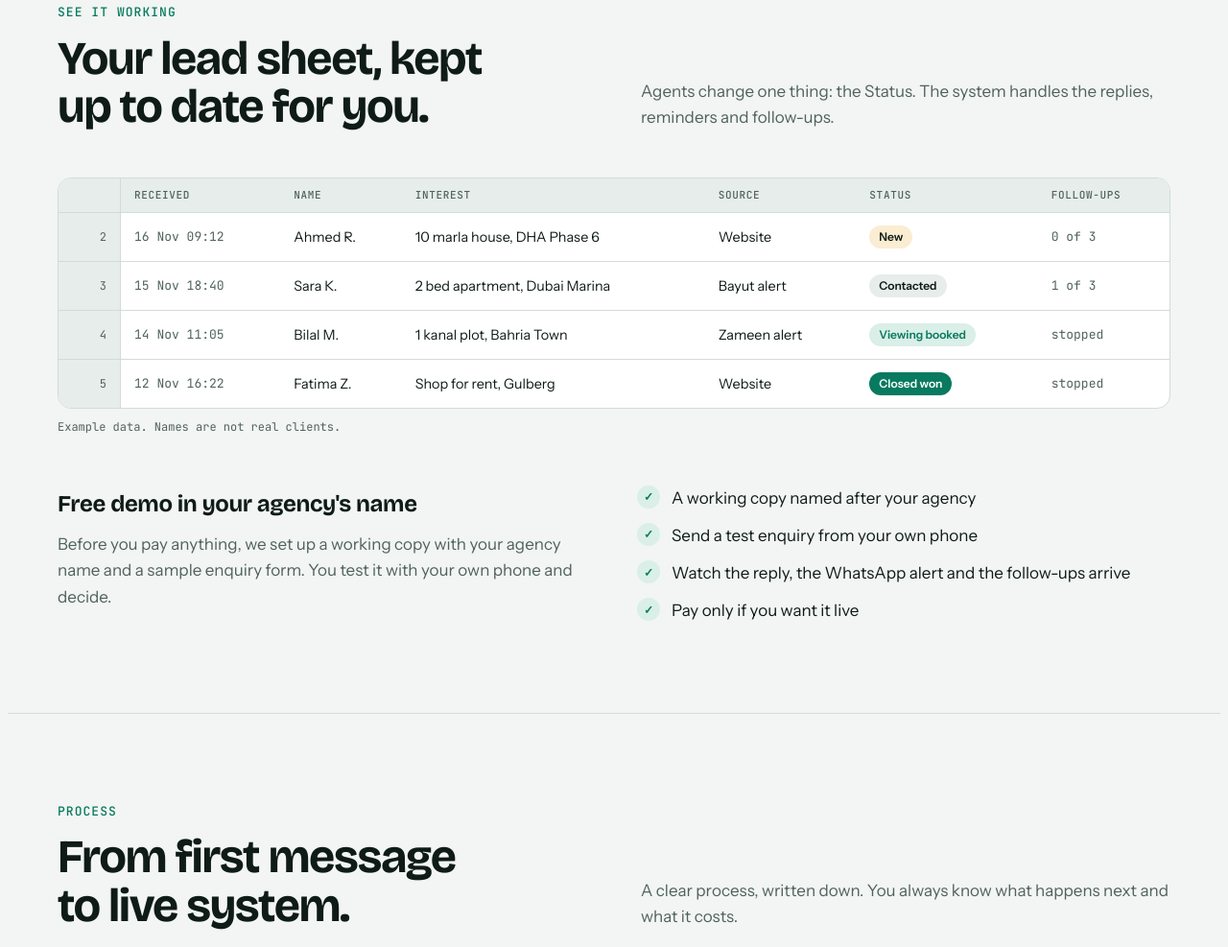
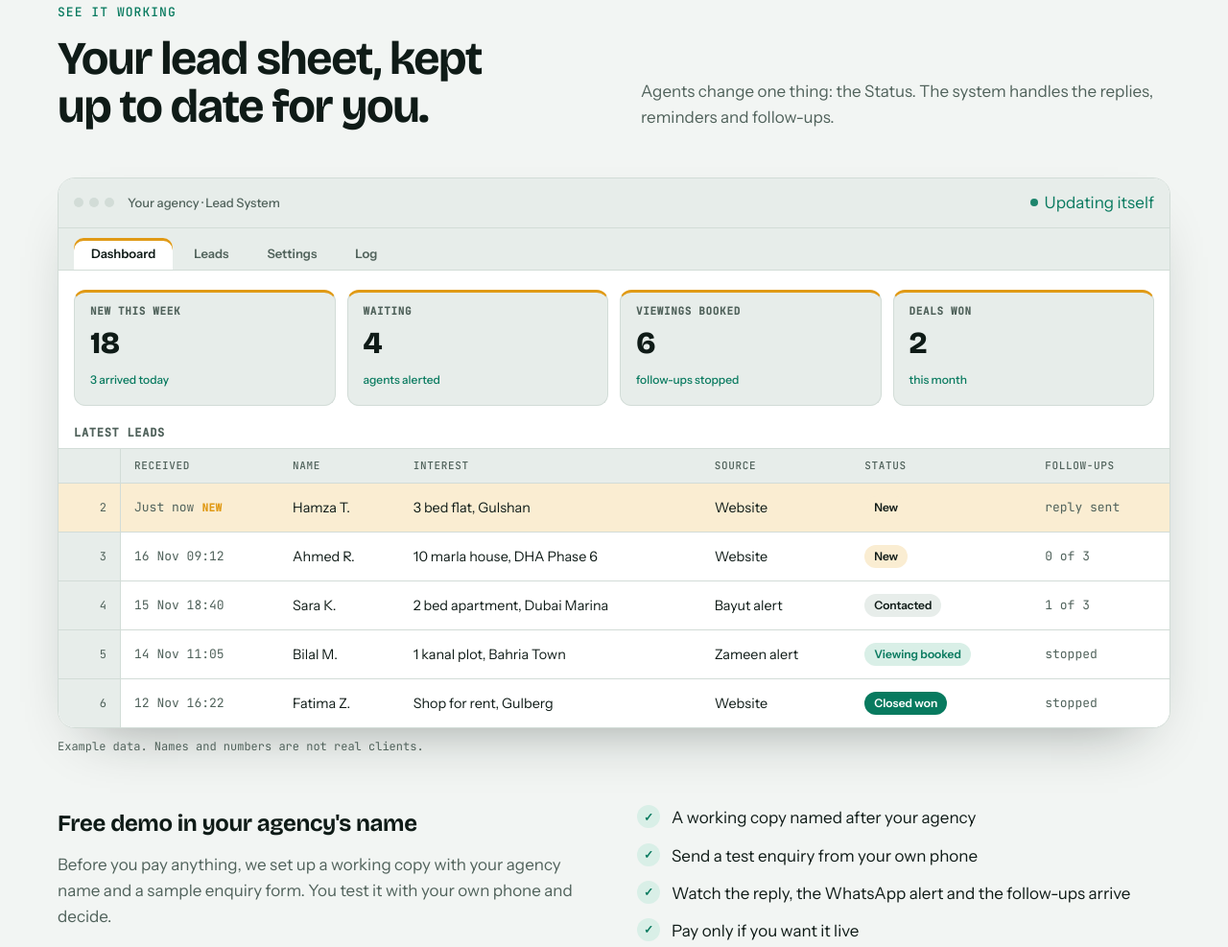
Before and after one commit to nomigrowthstudio/nomigrowthstudio.github.io, a plain HTML site: page index.html in a window 1280 px wide. Shown: the part 1590-2577 px from the top of the page at 96% size. Drawn offline with nearby package versions, Linux system fonts and the light colour scheme.

Commit message:
Add files via upload

```diff
--- a/index.html
+++ b/index.html
@@ -1,5 +1,10 @@
+<!doctype html>
+<html lang="en">
+<head>
+<meta charset="utf-8">
+<meta name="viewport" content="width=device-width, initial-scale=1, viewport-fit=cover">
+<meta name="theme-color" content="#0F1B17">
 <title>Nomi Growth Studio</title>
-<meta name="claude:viewport-fit-sides" content="cover">
 <meta name="description" content="Nomi Growth Studio sets up lead follow-up systems for real estate agencies: instant replies, WhatsApp alerts and automatic follow-ups, running in your own Google account.">
 <link rel="preconnect" href="https://fonts.googleapis.com">
 <link rel="preconnect" href="https://fonts.gstatic.com" crossorigin>
@@ -220,6 +225,26 @@ section[id] { scroll-margin-top: 84px; }
 .pill.viewing { background: var(--jade-soft); color: var(--jade); }
 .pill.won { background: var(--jade); color: var(--jade-ink); }
 .sheet-note { margin: 10px 0 0; font: 400 .75rem/1.5 var(--f-mono); color: var(--muted); }
+.app { border: 1px solid var(--line); border-radius: 18px; background: var(--surface); box-shadow: 0 28px 60px -34px rgba(15,27,23,.45); overflow: hidden; }
+.app-bar { display: flex; align-items: center; gap: 14px; padding: 12px 16px; background: var(--surface-2); border-bottom: 1px solid var(--line); }
+.app-dots { display: flex; gap: 6px; }
+.app-dots i { width: 10px; height: 10px; border-radius: 50%; background: var(--line); }
+.app-title { flex: 1; font: 500 .8125rem/1 var(--f-body); color: var(--muted); }
+.app-tabs { display: flex; gap: 4px; padding: 10px 16px 0; background: var(--surface-2); border-bottom: 1px solid var(--line); overflow-x: auto; }
+.app-tabs span { padding: 10px 18px; font: 600 .8125rem/1 var(--f-body); color: var(--muted); border-radius: 10px 10px 0 0; white-space: nowrap; }
+.app-tabs span.on { background: var(--surface); color: var(--ink); box-shadow: inset 0 3px 0 var(--sun); }
+.kpis { display: grid; grid-template-columns: repeat(4, minmax(0, 1fr)); gap: 12px; padding: 20px 16px 6px; }
+.kpi { background: var(--surface-2); border: 1px solid var(--line); border-top: 3px solid var(--sun); border-radius: 12px; padding: 14px 16px; }
+.kpi small { display: block; font: 600 .6875rem/1 var(--f-mono); letter-spacing: .06em; color: var(--muted); text-transform: uppercase; }
+.kpi b { display: block; font: 800 2rem/1.1 var(--f-display); margin: 10px 0 6px; letter-spacing: -.02em; }
+.kpi em { font: 500 .75rem/1 var(--f-body); color: var(--jade); font-style: normal; }
+.app-sub { margin: 16px 16px 0; font: 600 .75rem/1 var(--f-mono); letter-spacing: .06em; text-transform: uppercase; color: var(--muted); }
+.app .sheet-wrap { border: 0; border-radius: 0; margin-top: 10px; border-top: 1px solid var(--line); }
+.sheet tr.fresh td { background: var(--sun-soft); animation: fresh 2.4s ease-out 1; }
+.sheet tr.fresh .rn { background: var(--sun-soft); }
+.ping { display: inline-block; margin-left: 8px; font: 600 .6875rem/1 var(--f-mono); color: var(--sun); letter-spacing: .04em; }
+@keyframes fresh { from { background: var(--sun); } to { background: var(--sun-soft); } }
+@media (max-width: 720px) { .kpis { grid-template-columns: repeat(2, minmax(0, 1fr)); } .kpi b { font-size: 1.6rem; } }
 .demo-offer { display: grid; grid-template-columns: minmax(0, 1fr) minmax(0, 1fr); gap: 48px; margin-top: 52px; align-items: start; }
 .demo-offer h3 { font-size: 1.5rem; font-weight: 700; letter-spacing: -.015em; margin: 0 0 10px; }
 .demo-offer > div > p { color: var(--muted); margin: 0; }
@@ -350,6 +375,8 @@ details p { color: var(--muted); margin: 12px 0 0; max-width: 68ch; font-size: .
   *, *::before, *::after { animation: none !important; transition: none !important; }
 }
 </style>
+</head>
+<body>
 
 <header class="top">
   <div class="wrap nav">
@@ -450,20 +477,36 @@ details p { color: var(--muted); margin: 12px 0 0; max-width: 68ch; font-size: .
         <p>Agents change one thing: the Status. The system handles the replies, reminders and follow-ups.</p>
       </div>
 
+      <div class="app">
+      <div class="app-bar">
+        <span class="app-dots"><i></i><i></i><i></i></span>
+        <span class="app-title">Your agency · Lead System</span>
+        <span class="live"><i></i>Updating itself</span>
+      </div>
+      <div class="app-tabs"><span class="on">Dashboard</span><span>Leads</span><span>Settings</span><span>Log</span></div>
+      <div class="kpis">
+        <div class="kpi"><small>New this week</small><b>18</b><em>3 arrived today</em></div>
+        <div class="kpi"><small>Waiting</small><b>4</b><em>agents alerted</em></div>
+        <div class="kpi"><small>Viewings booked</small><b>6</b><em>follow-ups stopped</em></div>
+        <div class="kpi"><small>Deals won</small><b>2</b><em>this month</em></div>
+      </div>
+      <p class="app-sub">Latest leads</p>
       <div class="sheet-wrap">
         <table class="sheet">
           <thead>
             <tr><th class="rn"></th><th>Received</th><th>Name</th><th>Interest</th><th>Source</th><th>Status</th><th>Follow-ups</th></tr>
           </thead>
           <tbody>
-            <tr><td class="rn">2</td><td class="mono">16 Nov 09:12</td><td>Ahmed R.</td><td>10 marla house, DHA Phase 6</td><td>Website</td><td><span class="pill new">New</span></td><td class="mono">0 of 3</td></tr>
-            <tr><td class="rn">3</td><td class="mono">15 Nov 18:40</td><td>Sara K.</td><td>2 bed apartment, Dubai Marina</td><td>Bayut alert</td><td><span class="pill contacted">Contacted</span></td><td class="mono">1 of 3</td></tr>
-            <tr><td class="rn">4</td><td class="mono">14 Nov 11:05</td><td>Bilal M.</td><td>1 kanal plot, Bahria Town</td><td>Zameen alert</td><td><span class="pill viewing">Viewing booked</span></td><td class="mono">stopped</td></tr>
-            <tr><td class="rn">5</td><td class="mono">12 Nov 16:22</td><td>Fatima Z.</td><td>Shop for rent, Gulberg</td><td>Website</td><td><span class="pill won">Closed won</span></td><td class="mono">stopped</td></tr>
+            <tr class="fresh"><td class="rn">2</td><td class="mono">Just now<span class="ping">NEW</span></td><td>Hamza T.</td><td>3 bed flat, Gulshan</td><td>Website</td><td><span class="pill new">New</span></td><td class="mono">reply sent</td></tr>
+            <tr><td class="rn">3</td><td class="mono">16 Nov 09:12</td><td>Ahmed R.</td><td>10 marla house, DHA Phase 6</td><td>Website</td><td><span class="pill new">New</span></td><td class="mono">0 of 3</td></tr>
+            <tr><td class="rn">4</td><td class="mono">15 Nov 18:40</td><td>Sara K.</td><td>2 bed apartment, Dubai Marina</td><td>Bayut alert</td><td><span class="pill contacted">Contacted</span></td><td class="mono">1 of 3</td></tr>
+            <tr><td class="rn">5</td><td class="mono">14 Nov 11:05</td><td>Bilal M.</td><td>1 kanal plot, Bahria Town</td><td>Zameen alert</td><td><span class="pill viewing">Viewing booked</span></td><td class="mono">stopped</td></tr>
+            <tr><td class="rn">6</td><td class="mono">12 Nov 16:22</td><td>Fatima Z.</td><td>Shop for rent, Gulberg</td><td>Website</td><td><span class="pill won">Closed won</span></td><td class="mono">stopped</td></tr>
           </tbody>
         </table>
       </div>
-      <p class="sheet-note">Example data. Names are not real clients.</p>
+      </div>
+      <p class="sheet-note">Example data. Names and numbers are not real clients.</p>
 
       <div class="demo-offer">
         <div>
@@ -710,3 +753,5 @@ details p { color: var(--muted); margin: 12px 0 0; max-width: 68ch; font-size: .
   if (yr) yr.textContent = new Date().getFullYear();
 })();
 </script>
+</body>
+</html>
```
